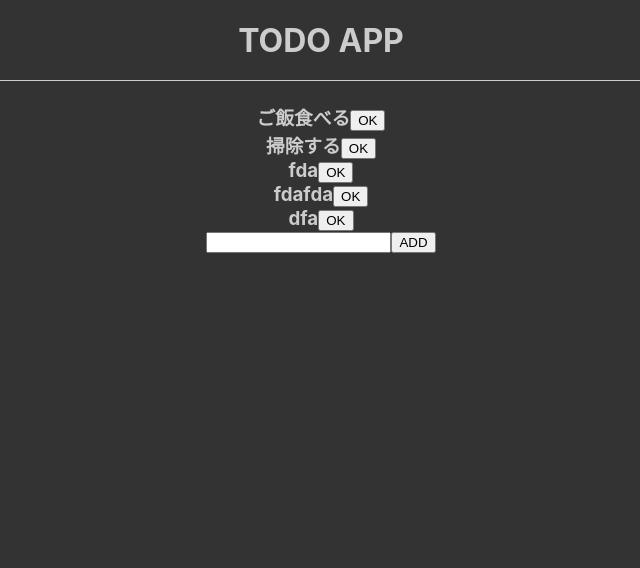
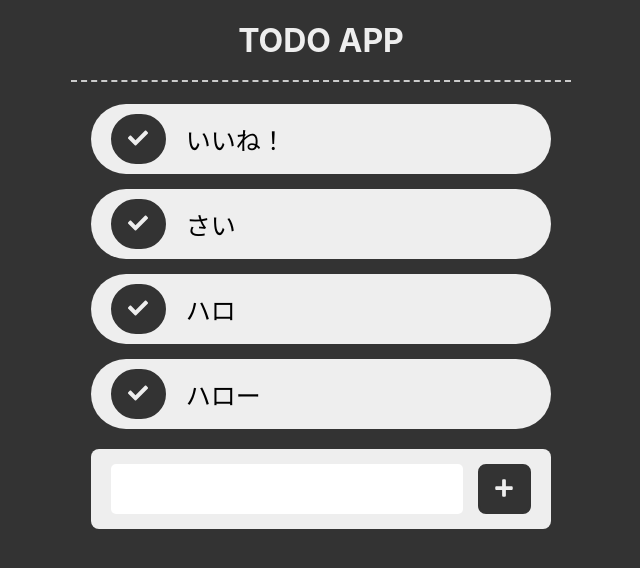
Before and after one commit to terupro/react-complete-todo-app, a React (Create React App) app: page / in a window 1280 px wide. Shown: the top 568 px of the page, without its empty margins (319-959 px from the left). Built offline with nearby package versions, Linux system fonts and the light colour scheme; data requests are answered from the project's data file.

Commit message:
💄 styled-componentsを用いてスタイリング

```diff
--- a/package.json
+++ b/package.json
@@ -9,7 +9,10 @@
     "axios": "^0.27.2",
     "react": "^18.2.0",
     "react-dom": "^18.2.0",
+    "react-hot-toast": "^2.3.0",
+    "react-icons": "^4.4.0",
     "react-scripts": "5.0.1",
+    "styled-components": "^5.3.5",
     "web-vitals": "^2.1.4"
   },
   "scripts": {
--- a/src/App.css
+++ /dev/null
@@ -1,38 +0,0 @@
-.App {
-  text-align: center;
-}
-
-.App-logo {
-  height: 40vmin;
-  pointer-events: none;
-}
-
-@media (prefers-reduced-motion: no-preference) {
-  .App-logo {
-    animation: App-logo-spin infinite 20s linear;
-  }
-}
-
-.App-header {
-  background-color: #282c34;
-  min-height: 100vh;
-  display: flex;
-  flex-direction: column;
-  align-items: center;
-  justify-content: center;
-  font-size: calc(10px + 2vmin);
-  color: white;
-}
-
-.App-link {
-  color: #61dafb;
-}
-
-@keyframes App-logo-spin {
-  from {
-    transform: rotate(0deg);
-  }
-  to {
-    transform: rotate(360deg);
-  }
-}
--- a/src/App.js
+++ b/src/App.js
@@ -1,19 +1,24 @@
-import "./App.css";
+import styled from "styled-components";
 import { Todo } from "./components/Todo";
+
+const StyledAppTitle = styled.h1`
+  border-bottom: 2px dashed #cccccc;
+  padding-bottom: 20px;
+  color: #eeeeee;
+`;
+
+const StyledAppArea = styled.div`
+  max-width: 500px;
+  text-align: center;
+  margin: 0 auto;
+`;
 
 const App = () => {
   return (
-    <div className="App">
-      <h1
-        style={{
-          borderBottom: "1px solid #CCCCCC",
-          paddingBottom: "20px",
-        }}
-      >
-        TODO APP
-      </h1>
+    <StyledAppArea>
+      <StyledAppTitle>TODO APP</StyledAppTitle>
       <Todo />
-    </div>
+    </StyledAppArea>
   );
 };
 
--- a/src/components/Form.jsx
+++ b/src/components/Form.jsx
@@ -1,7 +1,51 @@
 import React, { useState } from "react";
+import styled from "styled-components";
 import { v4 as uuidv4 } from "uuid";
 import todoApi from "../api/todo";
 import { useDispatchTodos } from "../context/TodoContext";
+import { FaPlus } from "react-icons/fa";
+import toast, { Toaster } from "react-hot-toast";
+
+const StyledForm = styled.form`
+  display: flex;
+  justify-content: center;
+  gap: 15px;
+  height: 50px;
+  margin: 20px 20px;
+  padding: 15px 20px;
+  border-radius: 8px;
+  background: #eeeeee;
+`;
+
+const StyledInput = styled.input`
+  width: 100%;
+  font-size: 25px;
+  font-weight: 500;
+  padding-left: 15px;
+  border-radius: 5px;
+  background: #ffffff;
+  cursor: pointer;
+  border: none;
+  outline: 0;
+`;
+
+const StyledButton = styled.button`
+  width: 15%;
+  height: 50px;
+  font-size: 20px;
+  border-radius: 8px;
+  padding-top: 5px;
+  transition: 0.5s;
+  color: #eeeeee;
+  background: #333333;
+  border: 2px solid #333333;
+  :hover {
+    transition: all 0.5s;
+    color: #333333;
+    background: #eeeeee;
+    cursor: pointer;
+  }
+`;
 
 export const Form = () => {
   const [enterdTodo, setEnterdTodo] = useState("");
@@ -9,6 +53,9 @@ export const Form = () => {
 
   const addTodo = (e) => {
     e.preventDefault();
+    if (enterdTodo === "") {
+      return toast("Todoを入力してください");
+    }
     const newTodo = {
       id: uuidv4(),
       content: enterdTodo,
@@ -21,14 +68,17 @@ export const Form = () => {
 
   return (
     <div>
-      <form onSubmit={addTodo}>
-        <input
+      <StyledForm onSubmit={addTodo}>
+        <StyledInput
           type="text"
           value={enterdTodo}
           onChange={(e) => setEnterdTodo(e.target.value)}
         />
-        <button>ADD</button>
-      </form>
+        <StyledButton>
+          <FaPlus />
+        </StyledButton>
+      </StyledForm>
+      <Toaster />
     </div>
   );
 };
--- a/src/components/Item.jsx
+++ b/src/components/Item.jsx
@@ -1,6 +1,61 @@
 import React, { useState } from "react";
 import todoApi from "../api/todo";
 import { useDispatchTodos } from "../context/TodoContext";
+import styled from "styled-components";
+import { FaCheck } from "react-icons/fa";
+
+const StyledItemArea = styled.div`
+  display: flex;
+  flex-direction: row;
+  align-items: center;
+  gap: 20px;
+  height: 50px;
+  margin: 15px 20px;
+  padding: 10px 20px;
+  border-radius: 9999px;
+  background-color: #eeeeee;
+  border: ${(props) => (props.editing ? "5px solid #000" : "none")};
+  transition: all 0.5s;
+`;
+
+const StyledButton = styled.button`
+  width: 15%;
+  height: 50px;
+  padding-top: 5px;
+  font-size: 20px;
+  border-radius: 9999px;
+  color: #eeeeee;
+  background: #333333;
+  border: #333333 solid 2px;
+  transition: 0.5s;
+  :hover {
+    color: #333333;
+    background: #eeeeee;
+    cursor: pointer;
+    transition: all 0.5s;
+  }
+`;
+
+const StyledForm = styled.form`
+  width: 100%;
+`;
+
+const StyledContent = styled.div`
+  height: 100%;
+  font-size: 25px;
+  font-weight: 500;
+  text-align: left;
+  cursor: pointer;
+`;
+
+const StyledInput = styled.input`
+  font-size: 25px;
+  font-weight: 500;
+  background: #eeeeee;
+  cursor: pointer;
+  border: none;
+  outline: 0;
+`;
 
 export const Item = ({ todo }) => {
   const [editingContent, setEditingContent] = useState(todo.content);
@@ -36,23 +91,24 @@ export const Item = ({ todo }) => {
 
   return (
     <div>
-      <div id={todo.id}>
-        <form onSubmit={confirmContent} style={{ display: "inline" }}>
-          <h3 onDoubleClick={toggleEditMode} style={{ display: "inline" }}>
+      <StyledItemArea id={todo.id} editing={todo.editing}>
+        <StyledButton onClick={() => deleteTodo()}>
+          <FaCheck />
+        </StyledButton>
+        <StyledForm onSubmit={confirmContent}>
+          <StyledContent onDoubleClick={toggleEditMode}>
             {todo.editing ? (
-              <input
-                style={{ color: "#000" }}
+              <StyledInput
                 type="text"
                 value={editingContent}
                 onChange={(e) => setEditingContent(e.target.value)}
-              />
+              ></StyledInput>
             ) : (
               todo.content
             )}
-          </h3>
-        </form>
-        <button onClick={() => deleteTodo()}>OK</button>
-      </div>
+          </StyledContent>
+        </StyledForm>
+      </StyledItemArea>
     </div>
   );
 };
--- a/src/db/db.json
+++ b/src/db/db.json
@@ -1,28 +1,23 @@
 {
   "todo": [
     {
-      "id": "5d87d115-7ebb-4d17-adce-4ffe4b39f8c5",
-      "content": "ご飯食べる",
-      "editing": false,
-      "completed": false
-    },
-    {
-      "content": "掃除する",
-      "id": "CIlpWTu",
+      "id": "2a8d7539-3031-45da-878e-baf05a95048b",
+      "content": "いいね！",
       "editing": false
     },
     {
-      "id": "76017d87-2d6c-43d5-b2a2-df7721907f4d",
-      "content": "fda"
-    },
-    {
-      "id": "ca9736d8-7345-4719-9390-e144214fb2c5",
-      "content": "fdafda",
+      "id": "9549dc4a-6f8a-4669-9cf6-2321452534cc",
+      "content": "さい",
       "editing": false
     },
     {
-      "id": "3aa16ad0-e48c-4bb4-86c2-c24e9f45c740",
-      "content": "dfa"
+      "id": "3912d902-fda5-4b37-a37c-450d5f876d3d",
+      "content": "ハロ",
+      "editing": false
+    },
+    {
+      "id": "12c45540-54e9-411c-9065-619e75ba3bff",
+      "content": "ハロー"
     }
   ],
   "user": [
--- a/src/index.css
+++ b/src/index.css
@@ -6,7 +6,6 @@ body {
   -webkit-font-smoothing: antialiased;
   -moz-osx-font-smoothing: grayscale;
   background: #333333;
-  color: #cccccc;
 }
 
 code {
```
Also changed, not shown: 1 other file (tests, documents, lock files or other folders).
